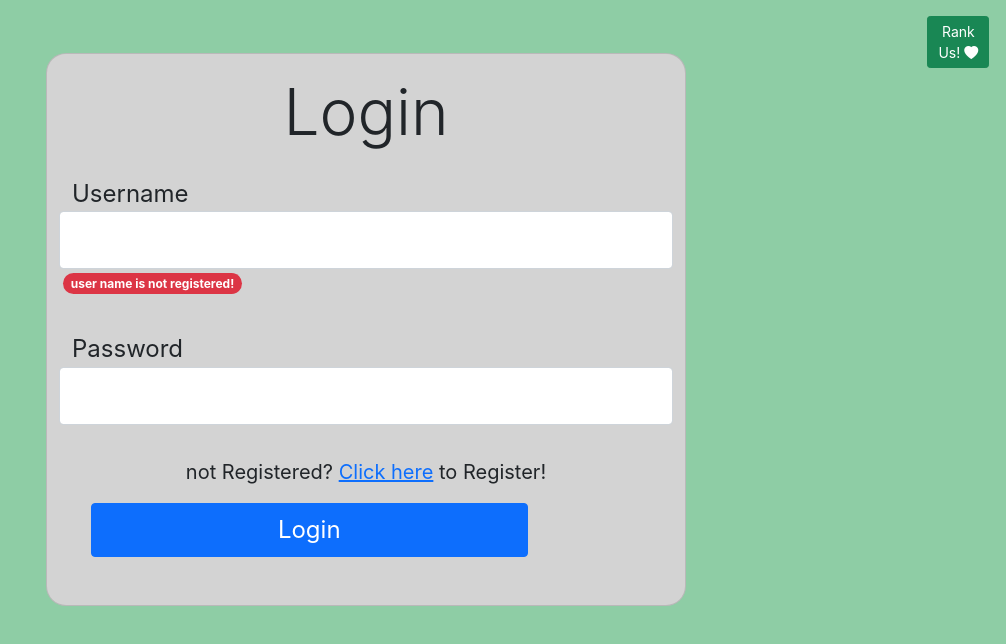
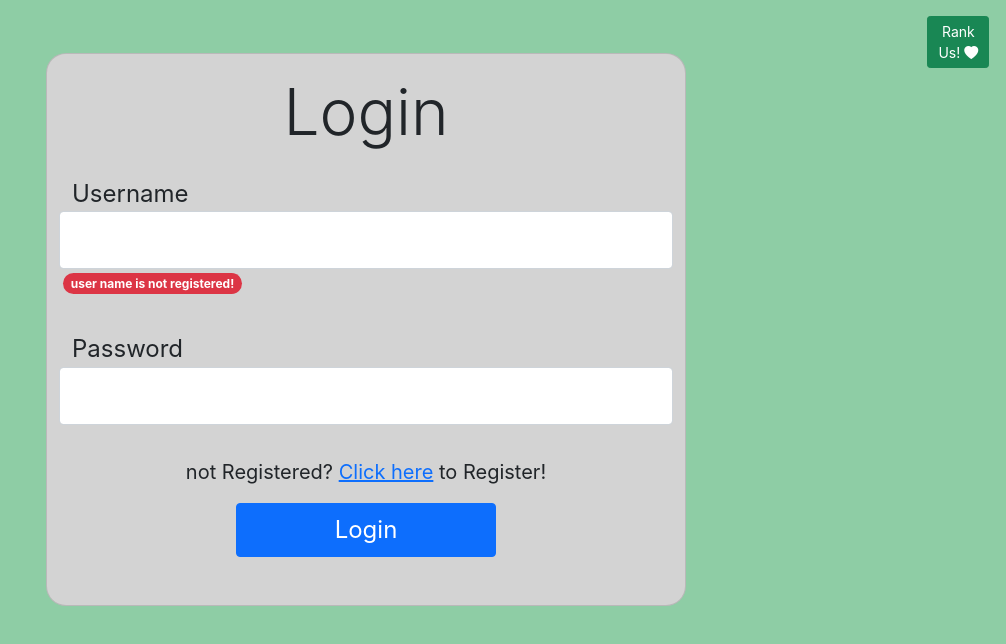
Before and after one commit to danielkarl888/WAppBIU, a React (Create React App) app: page / in a window 1280 px wide. Shown: the top 644 px of the page, without its empty margins (274-1280 px from the left). Built offline with nearby package versions, Linux system fonts and the light colour scheme; no server answers.

Commit message:
login fixed

```diff
--- a/src/LoginPage.js
+++ b/src/LoginPage.js
@@ -177,15 +177,16 @@ function LoginPage(){
                     <label htmlFor="floatingPassword" className="fs-4">Password</label>
                 </div>
             </>
-            <div className="form-floating mb-3 input-padding-5 p-3" id="login">
+            <div className="form-floating mb-3 input-padding-5 p-3 " id="login">
 
 
                     <div className="text-center fs-5" id="submit">
                         <span>not Registered? <Link to='/regi' className="link" id="changeToRegister">
                             Click here</Link> to Register!</span>
                     </div>
+                    <div className="d-flex justify-content-center">
                 <div className="col-3"></div><button type="submit" className="btn btn-primary btn-karl fs-4 m-3">Login</button><div className="col-3"></div>
-
+                </div>
                 {yes ? <LinkToChat /> : null}
 
 
```
